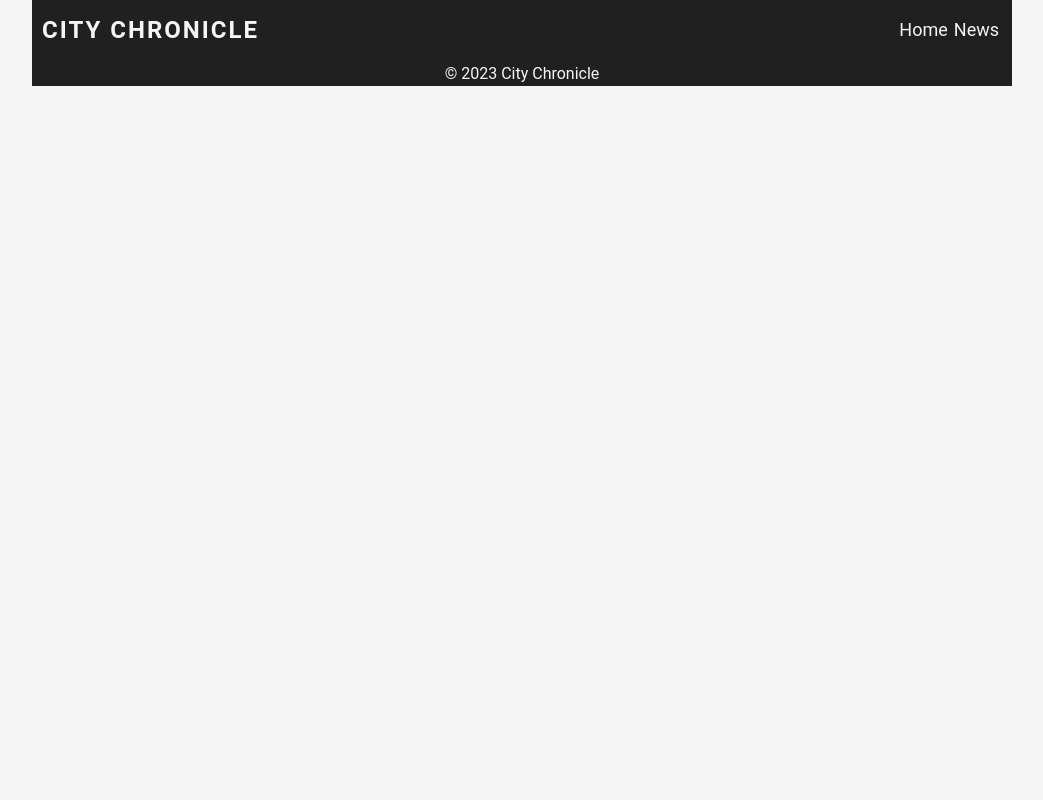
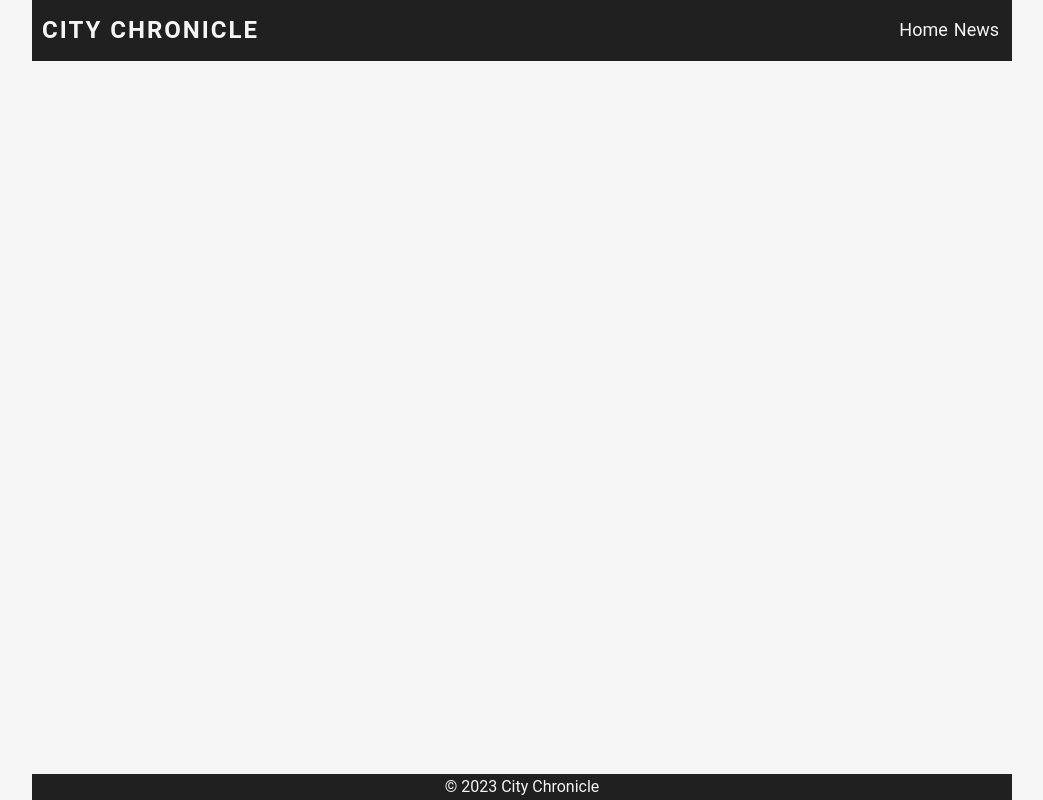
Before and after one commit to evanh-shumakov/city_chronicle_old, a Symfony app: template templates/base.html.twig in a window 1280 px wide. Shown: the whole page, without its empty margins (118-1161 px from the left). Run offline with Twig, Linux system fonts and the light colour scheme; the template is opened without the code that fills it, so the values that code supplies are empty; some libraries are stand-ins or nearby versions.

Commit message:
stick footer to bottom

```diff
--- a/templates/base.html.twig
+++ b/templates/base.html.twig
@@ -22,6 +22,7 @@
         }
 
         header {
+            width: 100%;
             background-color: #202020;
             color: #f5f5f5;
             padding: 20px 0;
@@ -68,6 +69,16 @@
 
         .main {
             padding: 20px 0;
+        }
+
+        body.flex-container {
+            display: flex;
+            flex-direction: column;
+            min-height: 100vh;
+        }
+
+        .flex-grow {
+            flex-grow: 1;
         }
 
         footer {
@@ -123,7 +134,7 @@
     </style>
     {#<link rel="stylesheet" href="{{ asset('css/style.css') }}">#}
 </head>
-<body>
+<body class="flex-container">
 <header class="container">
     <div class="logo">City Chronicle</div>
     <nav>
@@ -134,7 +145,7 @@
     </nav>
 </header>
 
-<main class="container">
+<main class="container flex-grow">
     {% block body %}{% endblock %}
 </main>
 
```
